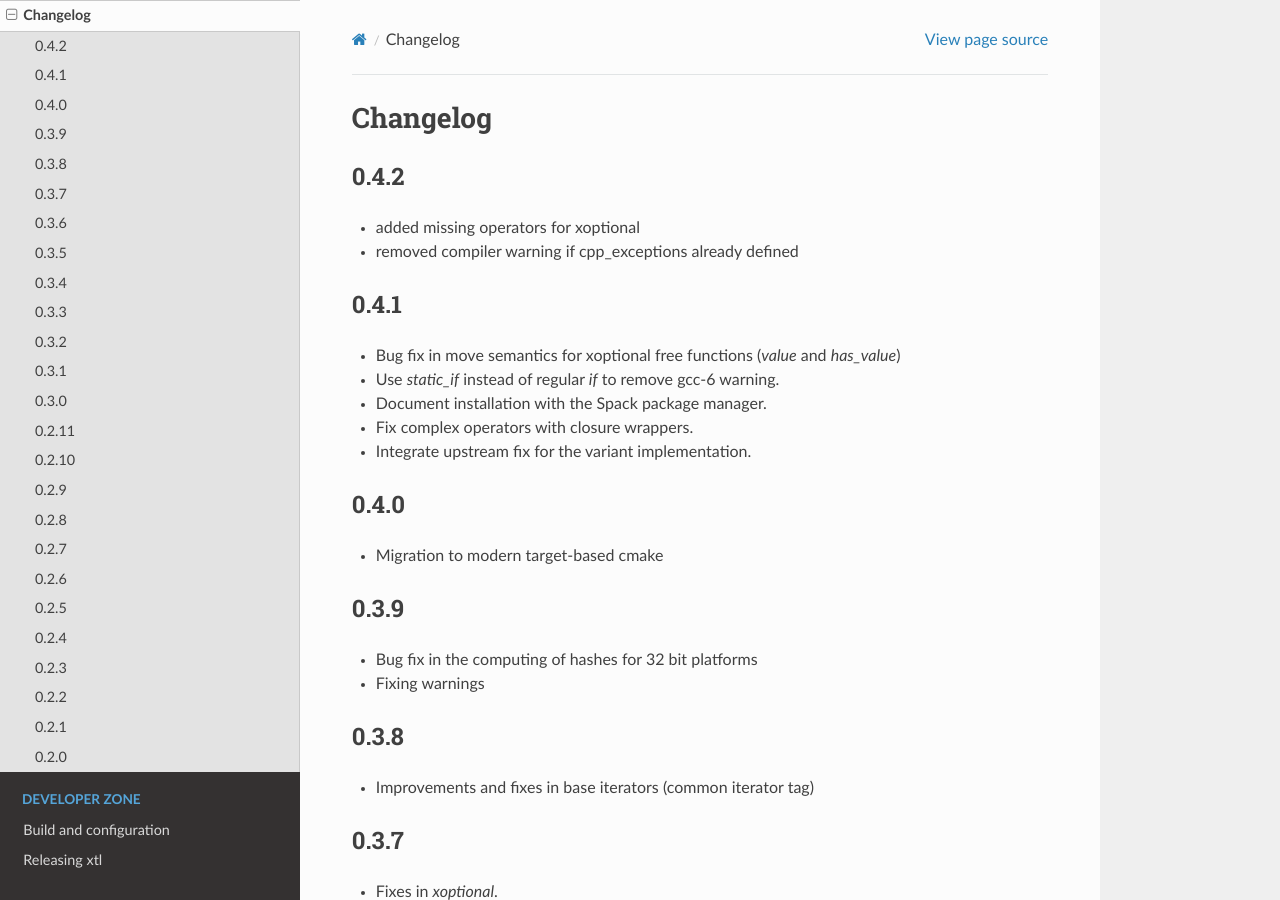
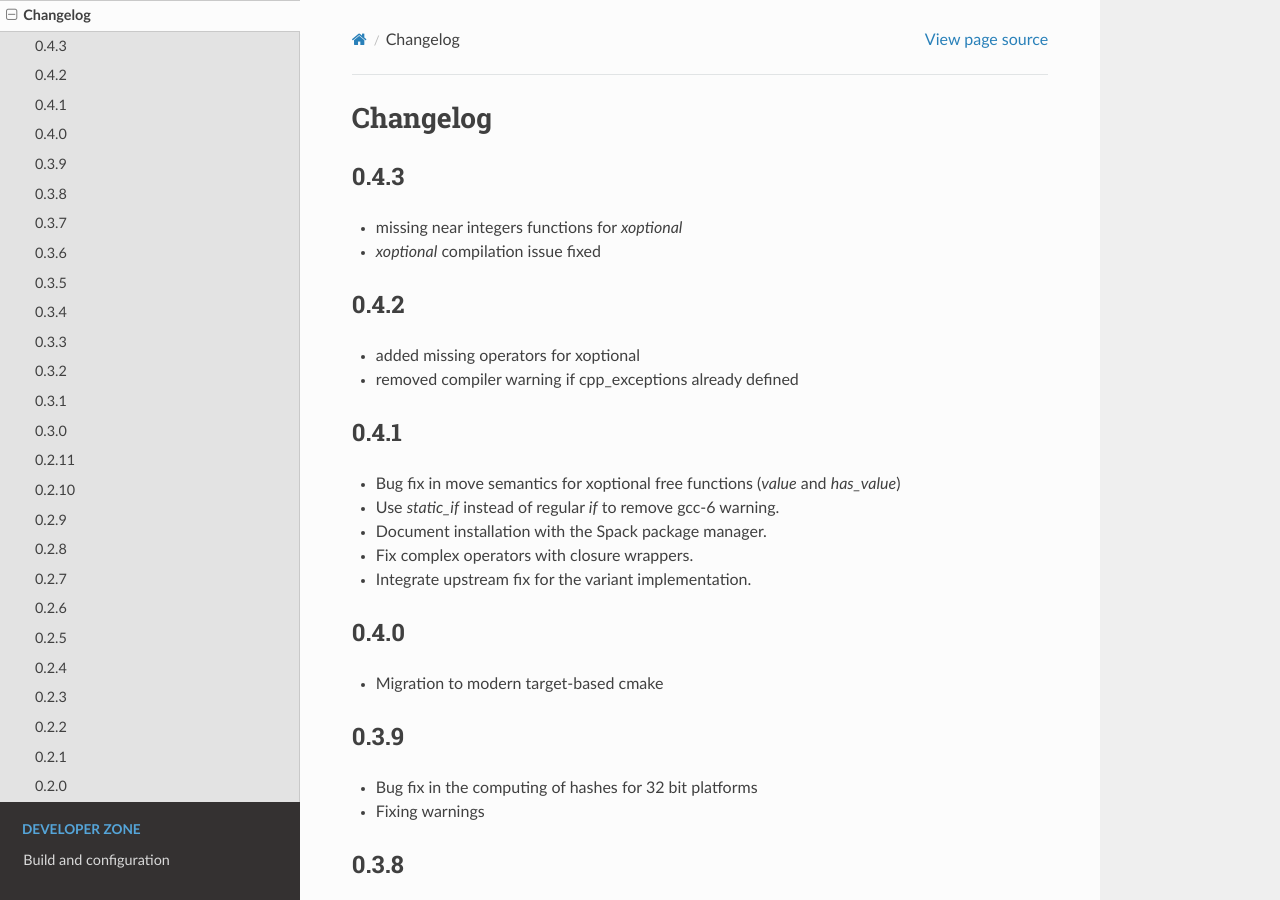
Before and after one commit to xtensor-stack/xtl, a Sphinx documentation site: the page built from docs/source/changelog.rst, in a window 1280 px wide and 900 px high. Built offline with Sphinx 7.4.7 and the Read the Docs theme 2.0.0, drawn with Linux system fonts in a browser that asks for light colours.

Commit message:
Release 0.4.3

```diff
--- a/docs/source/changelog.rst
+++ b/docs/source/changelog.rst
@@ -6,6 +6,12 @@
 
 Changelog
 =========
+
+0.4.3
+-----
+
+- missing near integers functions for `xoptional`
+- `xoptional` compilation issue fixed
 
 0.4.2
 -----
```
Also changed, not shown: 1 other file.
